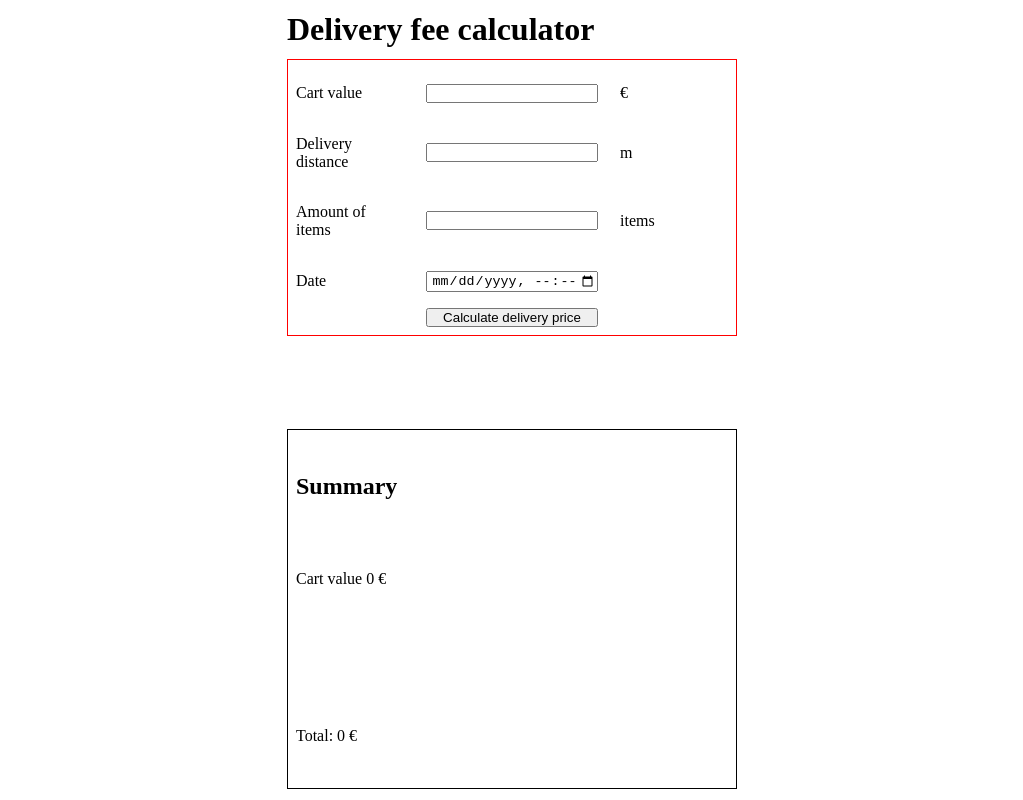
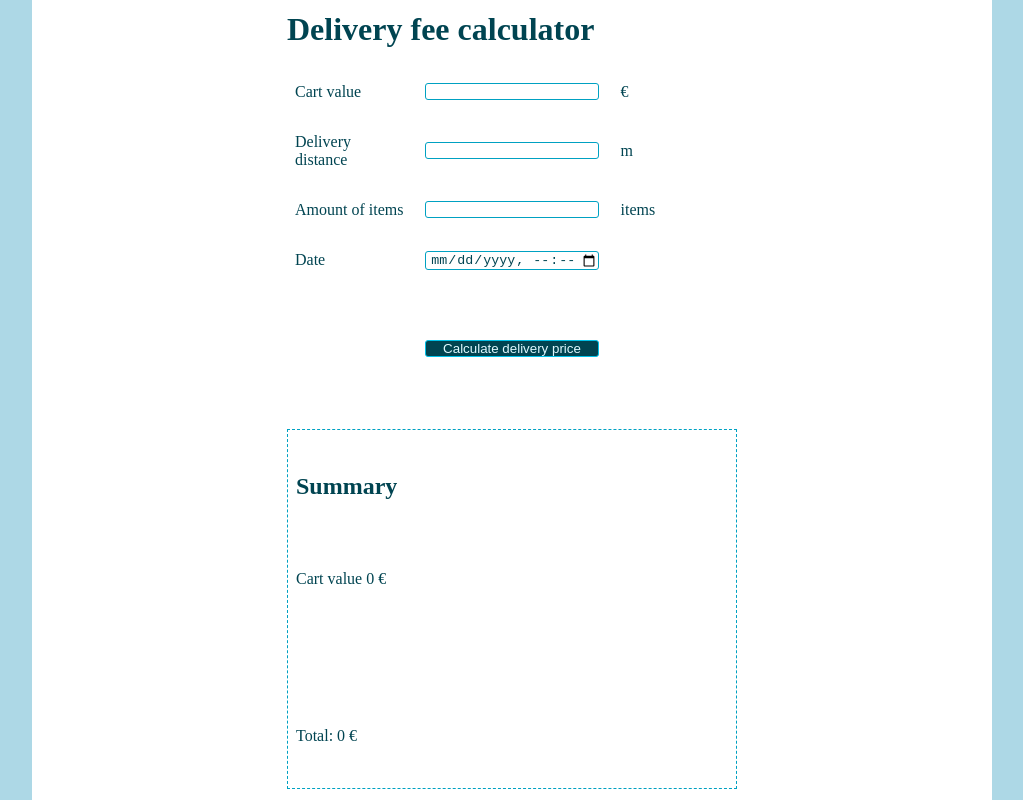
Before and after one commit to JerryUusis/delivery_fee_calculator, a React (Vite) app: page / in a window 1280 px wide. Shown: the whole page, without its empty margins (128-1151 px from the left). Built offline with nearby package versions, Linux system fonts and the light colour scheme.

Commit message:
Add colour theme

```diff
--- a/src/index.css
+++ b/src/index.css
@@ -1,3 +1,10 @@
+:root {
+    --white: #def9ff;
+    --lightest: #00C1E8;
+    --mid: #00A1C2;
+    --darkest: #004451;
+}
+
 * {
     box-sizing: border-box;
     padding: 0;
@@ -5,10 +12,12 @@
 }
 
 #root {
+    color: var(--darkest);
     height: 100vh;
     width: 100vw;
     display: flex;
     justify-content: center;
+    background-color: lightblue;
 }
 
 .main-container {
@@ -18,12 +27,16 @@
     flex-direction: column;
     justify-content: space-evenly;
     align-items: center;
+    background-color: white;
 }
 
 .main-container h1 {
     width: 70%;
     max-width: 450px;
+    color: var(--darkest);
 }
+
+/* Form area */
 
 form {
     height: 45%;
@@ -35,7 +48,7 @@ form {
     padding: 0.5rem;
     display: flex;
     flex-direction: column;
-    border: solid red 1px;
+    height: 100%;
 }
 
 .input-container {
@@ -53,6 +66,8 @@ form {
 
 .input-container input {
     width: 40%;
+    border: var(--mid) 1px solid;
+    border-radius: 3px;
 }
 
 .value-type {
@@ -62,9 +77,19 @@ form {
 .input-fields-container button {
     width: 40%;
     margin: auto;
+    background-color: var(--darkest);
+    color: var(--white);
+    border: var(--lightest) solid 1px;
+    border-radius: 3px;
+}
+
+.input-fields-container button:active {
+    background-color: var(--lightest);
+    border: var(--darkest) solid 1px;
 }
 
 input {
+    color: inherit;
     padding-left: 0.25rem;
 }
 
@@ -77,8 +102,8 @@ input {
     width: 70%;
     padding: 0.5rem;
     max-width: 450px;
-    border: black solid 1px;
     justify-content: space-around;
+    border: var(--mid) 1px dashed;
 }
 
 .summary-container ul {
```
